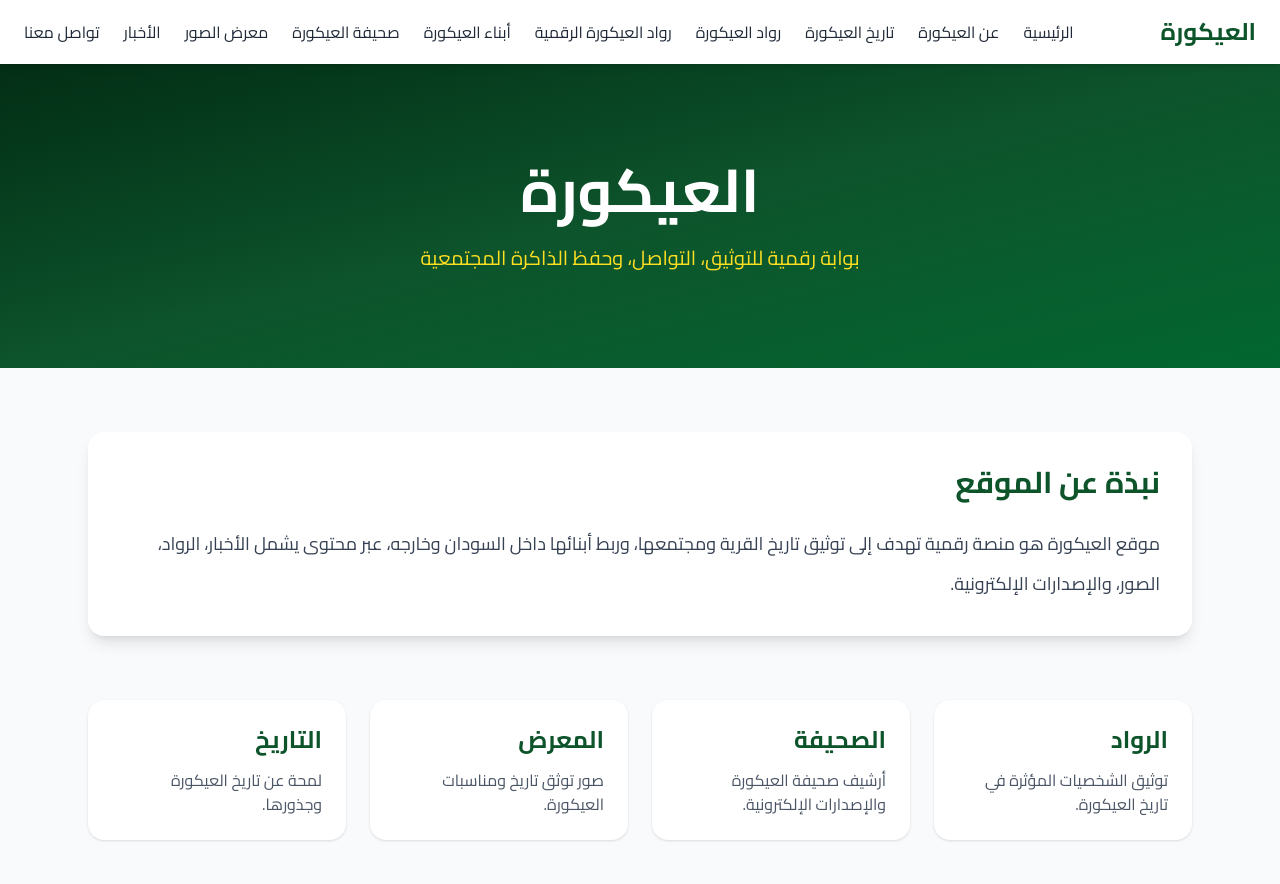
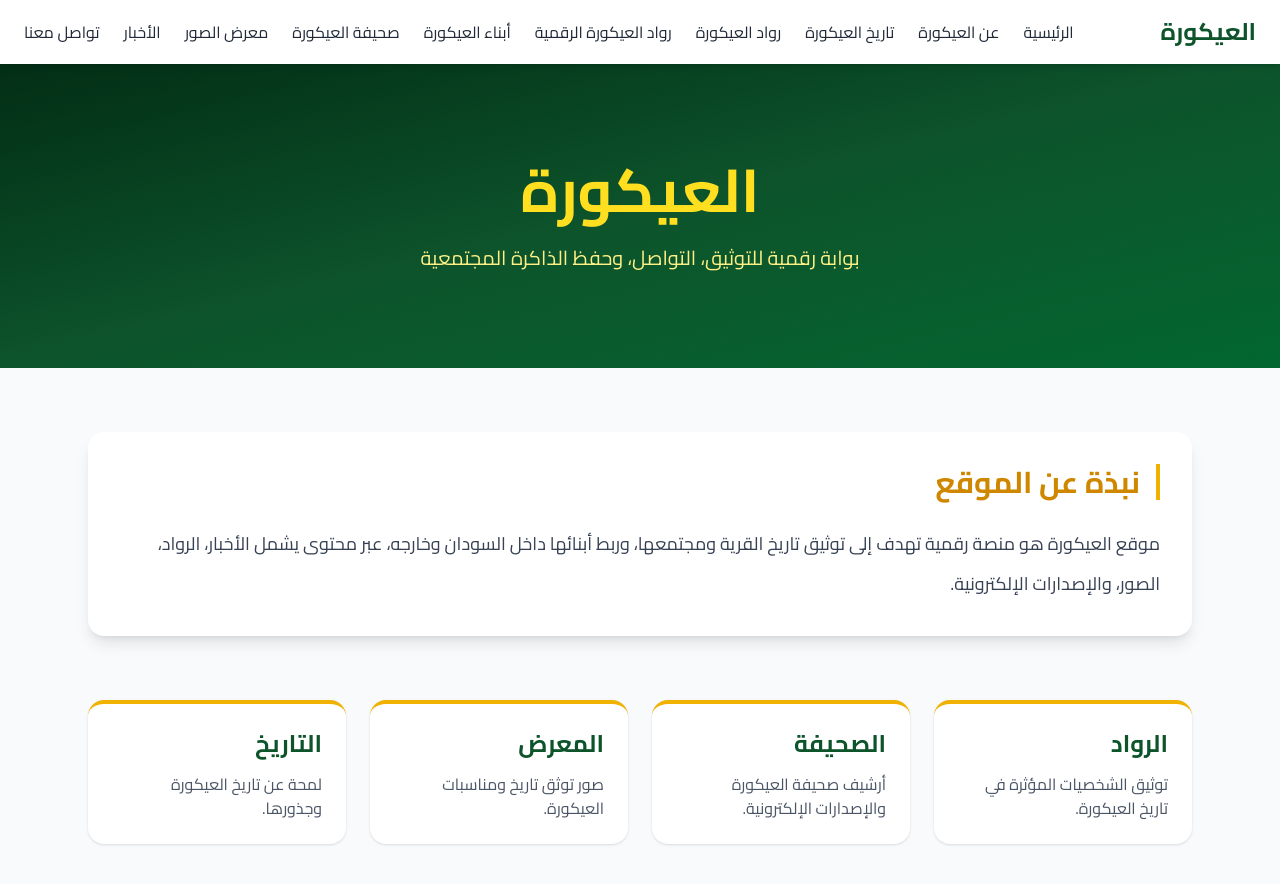
Before and after one commit to CyberSudan/al3kara, a Next.js app: page / in a window 1280 px wide. Shown: the top 884 px of the page. Built offline with nearby package versions, Linux system fonts and the light colour scheme.

Commit message:
Improve homepage UI with modern design

```diff
--- a/app/page.tsx
+++ b/app/page.tsx
@@ -10,11 +10,11 @@ export default function Home() {
       <section className="bg-gradient-to-br from-green-950 via-green-900 to-green-800 text-white py-24">
         <div className="max-w-6xl mx-auto px-6 text-center">
 
-          <h1 className="text-5xl md:text-6xl font-bold mb-6">
+          <h1 className="text-5xl md:text-6xl font-bold mb-6 text-yellow-300">
             العيكورة
           </h1>
 
-          <p className="text-yellow-300 text-lg md:text-xl max-w-2xl mx-auto">
+          <p className="text-yellow-200 text-lg md:text-xl max-w-2xl mx-auto">
             بوابة رقمية للتوثيق، التواصل، وحفظ الذاكرة المجتمعية
           </p>
 
@@ -25,7 +25,7 @@ export default function Home() {
       <section className="max-w-6xl mx-auto px-6 py-16">
         <div className="bg-white rounded-2xl shadow-lg p-8">
 
-          <h2 className="text-3xl font-bold text-green-900 mb-6">
+          <h2 className="text-3xl font-bold text-yellow-600 mb-6 border-r-4 border-yellow-500 pr-4">
             نبذة عن الموقع
           </h2>
 
@@ -43,7 +43,7 @@ export default function Home() {
 
         <div className="grid md:grid-cols-2 lg:grid-cols-4 gap-6">
 
-          <a href="/pioneers" className="bg-white rounded-2xl shadow p-6 hover:shadow-2xl hover:-translate-y-1 transition">
+          <a href="/pioneers" className="bg-white rounded-2xl shadow p-6 hover:shadow-2xl hover:-translate-y-1 transition border-t-4 border-yellow-500">
             <h3 className="text-2xl font-bold text-green-900 mb-3">
               الرواد
             </h3>
@@ -52,7 +52,7 @@ export default function Home() {
             </p>
           </a>
 
-          <a href="/newspaper" className="bg-white rounded-2xl shadow p-6 hover:shadow-2xl hover:-translate-y-1 transition">
+          <a href="/newspaper" className="bg-white rounded-2xl shadow p-6 hover:shadow-2xl hover:-translate-y-1 transition border-t-4 border-yellow-500">
             <h3 className="text-2xl font-bold text-green-900 mb-3">
               الصحيفة
             </h3>
@@ -61,7 +61,7 @@ export default function Home() {
             </p>
           </a>
 
-          <a href="/gallery" className="bg-white rounded-2xl shadow p-6 hover:shadow-2xl hover:-translate-y-1 transition">
+          <a href="/gallery" className="bg-white rounded-2xl shadow p-6 hover:shadow-2xl hover:-translate-y-1 transition border-t-4 border-yellow-500">
             <h3 className="text-2xl font-bold text-green-900 mb-3">
               المعرض
             </h3>
@@ -70,7 +70,7 @@ export default function Home() {
             </p>
           </a>
 
-          <a href="/history" className="bg-white rounded-2xl shadow p-6 hover:shadow-2xl hover:-translate-y-1 transition">
+          <a href="/history" className="bg-white rounded-2xl shadow p-6 hover:shadow-2xl hover:-translate-y-1 transition border-t-4 border-yellow-500">
             <h3 className="text-2xl font-bold text-green-900 mb-3">
               التاريخ
             </h3>
```
